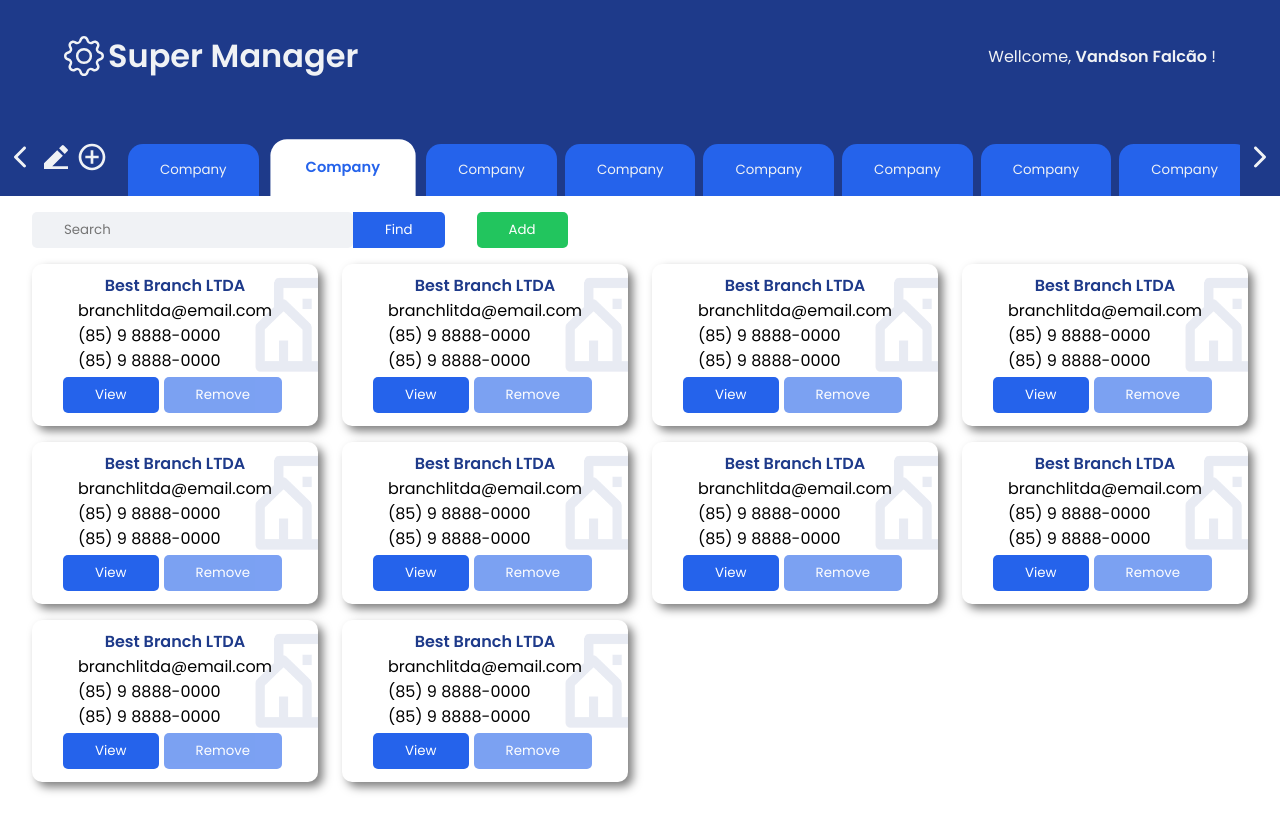
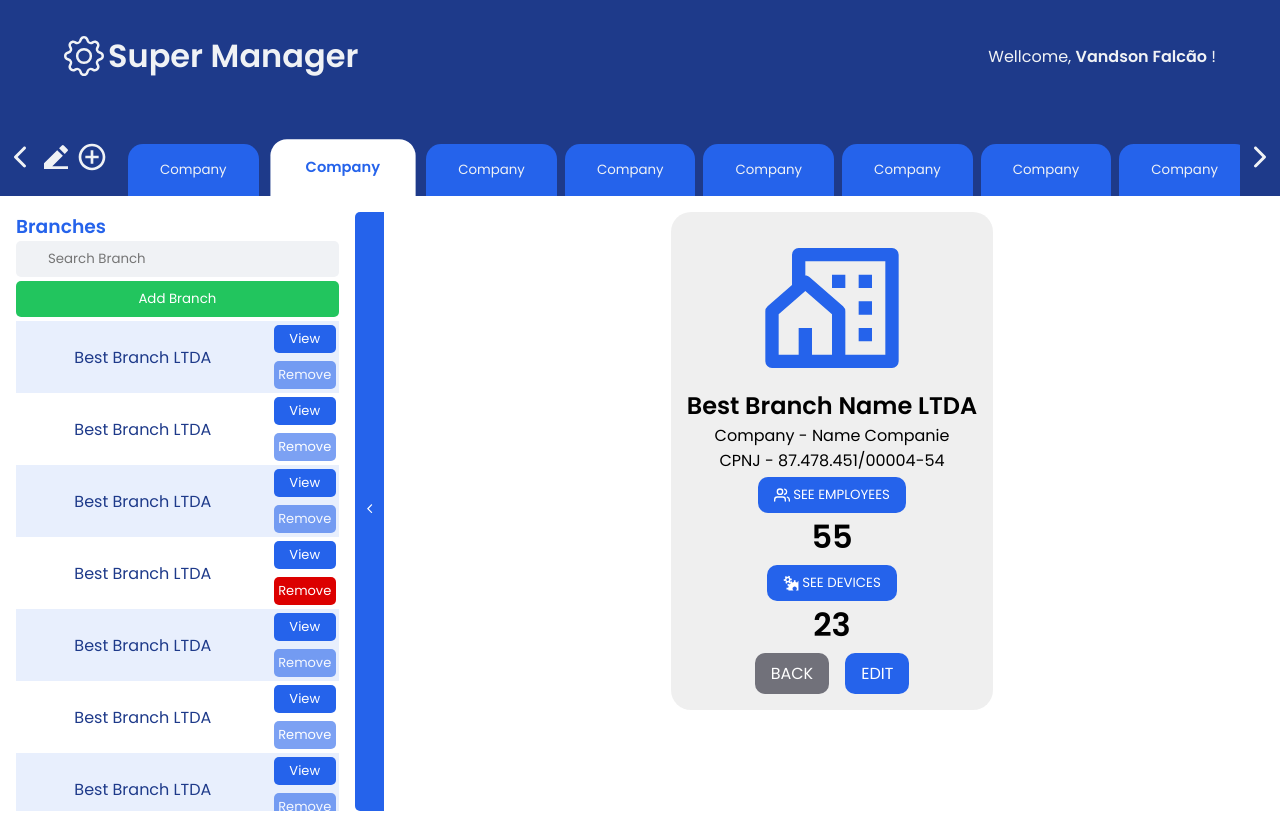
Before and after one commit to vandsonfalcao/SuperManager, a React (Create React App) app: page / in a window 1280 px wide. Shown: the top 813 px of the page. Built offline with nearby package versions, Linux system fonts and the light colour scheme.

Commit message:
settings in component branches

```diff
--- a/src/component/Branch/index.tsx
+++ b/src/component/Branch/index.tsx
@@ -96,7 +96,7 @@ export function Branch() {
             </li>
             <li>
               <a
-                href="#top"
+                href="#branchesWindow"
                 className="bt-back"
                 type="button"
                 onClick={handleBack}
--- a/src/component/Branches/index.tsx
+++ b/src/component/Branches/index.tsx
@@ -1,39 +1,66 @@
-import { Container, Content } from "./styles";
+import { useState, useRef } from "react";
+import { IoIosArrowBack, IoIosArrowForward } from "react-icons/io";
 
-interface BranchesProps {
-  setBranch: string;
-}
+import { Container, TableView, ToogleHidden } from "./styles";
 
 export function Branches() {
+  const tableViewRef = useRef<HTMLDivElement>(null);
+  const toogleViewRef = useRef<HTMLButtonElement>(null);
+  const [isShow, setIsShow] = useState(true);
+
+  function toogleHidden() {
+    if (isShow) {
+      tableViewRef.current?.classList.add("hidden");
+      toogleViewRef.current?.classList.add("bt-toogle");
+      setIsShow(!isShow);
+    } else {
+      tableViewRef.current?.classList.remove("hidden");
+      toogleViewRef.current?.classList.remove("bt-toogle");
+      setIsShow(!isShow);
+    }
+  }
+
   return (
-    <Container>
-      <Content>
+    <Container id="branchesWindow">
+      <TableView ref={tableViewRef}>
         <div>
-          <input type="text" placeholder="Search" />
-          <button className="bt-find">Find</button>
-          <button className="bt-add">Add</button>
+          <h3>Branches</h3>
         </div>
-        <ul>
+        <div>
+          <input type="text" placeholder="Search Branch" />
+          <button className="bt-add">Add Branch</button>
+        </div>
+        <table>
           {new Array(10).fill(0).map((_, idx) => (
-            <li key={idx}>
-              <h4>Best Branch LTDA</h4>
-              <div>
-                <p>branchlitda@email.com</p>
-                <p>(85) 9 8888-0000</p>
-                <p>(85) 9 8888-0000</p>
-              </div>
-              <div>
-                <button type="button" onClick={() => {}}>
+            <tr key={idx}>
+              <td>Best Branch LTDA</td>
+              <td>
+                <a href="#selectedBranch" type="button" onClick={() => {}}>
                   View
-                </button>
-                <button type="button" disabled>
-                  Remove
-                </button>
-              </div>
-            </li>
+                </a>
+                {idx === 3 ? (
+                  <button className="bt-remove-active" type="button">
+                    Remove
+                  </button>
+                ) : (
+                  <button type="button" disabled>
+                    Remove
+                  </button>
+                )}
+              </td>
+            </tr>
           ))}
-        </ul>
-      </Content>
+        </table>
+      </TableView>
+      <ToogleHidden>
+        <button
+          ref={toogleViewRef}
+          className="bt-hidden"
+          onClick={toogleHidden}
+        >
+          {isShow ? <IoIosArrowBack /> : <IoIosArrowForward />}
+        </button>
+      </ToogleHidden>
     </Container>
   );
 }
--- a/src/component/Branches/styles.ts
+++ b/src/component/Branches/styles.ts
@@ -1,100 +1,87 @@
-import BranchLogo from '../../assets/Branch.png'
 import styled from 'styled-components';
 
 export const Container = styled.div`
-    flex: 1;
+    max-width: 30%;
+    padding: 1rem 0;
     display: flex;
-    justify-content: center;
-    padding: 1rem 2rem;
-`;
-
-export const Content = styled.div`
-    flex: 1;
-    >div {
-        margin-bottom: 1rem;
-        button{
-            margin-right:2rem;
+    a {
+        display: block;
+    }
+    button, a{
+        padding: 0.5rem 1rem;
         color: #fff;
-            padding: 0.5rem 2rem;
         border-radius: 5px;
         background: var(--blue);
-            @media screen and (max-width: 520px){
-                margin-right:0.5rem;
-                padding: 0.5rem 1.25rem;
-            }
         &:hover {
             filter: brightness(0.9);
         }
-            &.bt-find {
-                border-radius: 0 5px 5px 0;
-            }
         &.bt-add {
+            margin: 0.25rem 0;
+            width: 100%;
             background: var(--green);
         }
+        &.bt-remove-active{
+            background: var(--red);
+        }
+    }
+    .hidden {
+        padding: 0;
+        overflow: hidden;
+        width: 0;
+    }
+`;
+
+export const TableView = styled.div`
+    width: 100%;
+    padding: 0 1rem 0 1rem;
+    transition: all 1.5s;
+    h3 {
+        color: var(--blue);
     }
     input[type=text]{
+        width: 100%;
         padding: 0.5rem 2rem;
         border: none;
         border-radius: 5px;
         background: var(--shape);
     }
+    >table {
+        display: block;
+        border-spacing: 0;
+        max-height: 490px;
+        overflow-y: scroll;
+        color: var(--dark-blue);
+        tr {
+            &:nth-child(2n) {
+                background: transparent;
             }
-    >ul {
-        display: grid;
-        grid-template-columns: repeat(4, 1fr);
-        gap: 1rem 1.5rem;
-        @media screen and (max-width: 1080px){
-            grid-template-columns: repeat(3, 1fr);
-        }
-        @media screen and (max-width: 720px){
-            grid-template-columns: repeat(2, 1fr);
-        }
-        @media screen and (max-width: 520px){
-            grid-template-columns: 1fr;
-        }
-        li {
-            display: flex;
-            flex-direction: column;
-            align-items: center;
-
-            padding: 0.5em 0;
-
-            border: 1px solid transparent;
-            border-radius: 10px;
-            box-shadow: 5px 5px 10px rgba(0,0,0,0.5);
-
-            background: url(${BranchLogo}) no-repeat;
-            background-size: 100px 100px;
-            background-position: 220px 10px;
-
-            transition: border 0.2s;
-            h4{
-                color: var(--dark-blue);
-                display: inline-block;
-                text-align: center;
-            }
-            &:hover {
-                border: 1px solid var(--blue);
-            }
-            >div {
-                @media screen and (max-width: 800px){
-                    display: flex;
-                    flex-direction: column;
-                }
-                button{
-                    margin: 0.25rem 5px 0.25rem 0;
-                    color: #fff;
-                    padding: 0.5rem 2rem;
-                    border-radius: 5px;
-                    background: var(--blue);
-                    &:hover {
-                        filter: brightness(0.9);
-                    }
-                    &.bt-remove-active{
-                        background: var(--red);
+            &:nth-child(2n+1) {
+                background: rgba(37, 99, 235, 0.1);
             }
         }
+        td {
+            max-width:80%;
+            text-align: center;
+            vertical-align: middle;
+            &:last-child {
+                width: 20%;
+            }
+            button, a {
+                font-size: 0.813rem;
+                margin: 0.25rem;
+                width: 90%;
+                padding: 0.25rem;
             }
         }
     }
 `;
+export const ToogleHidden = styled.div`
+    button {
+        height: 100%;
+        border-radius: 5px 0 0 5px;
+        padding: 0.5rem;
+        &.bt-toogle {
+            border-radius: 0 5px 5px 0;
+        }
+    }
+`;
--- a/src/component/Companies/styles.ts
+++ b/src/component/Companies/styles.ts
@@ -10,6 +10,11 @@ export const Tab = styled.section`
     justify-content: space-between;
 
     background: var(--dark-blue);
+    button {
+        color: var(--shape);
+        background: transparent;
+
+    }
     >div {
         display: flex;
         align-items: center;
@@ -17,7 +22,6 @@ export const Tab = styled.section`
         column-gap: 0.25rem;
         button {
             align-items: center;
-            color: var(--shape);
             font-size: 2rem;
             &:hover {
                 filter: brightness(0.8);
@@ -45,7 +49,6 @@ export const Tab = styled.section`
                 border-radius: 15px 15px 0 0;
 
                 background: var(--blue);
-                color: var(--shape);
 
                 transition: transform 0.4s;
 
--- a/src/page/home/index.tsx
+++ b/src/page/home/index.tsx
@@ -1,16 +1,19 @@
 import Header from "../../component/Header/index";
 import Companies from "../../component/Companies/index";
-import { Container } from "./styles";
 import { Branches } from "../../component/Branches";
 import { Branch } from "../../component/Branch";
+
+import { Container, Content } from "./styles";
 
 export default function home() {
   return (
     <Container>
       <Header fullname="Vandson de Sousa Falcão" />
       <Companies />
-      <Branches />
-      <Branch />
+      <Content>
+        <Branches />
+        <Branch />
+      </Content>
     </Container>
   );
 }
--- a/src/page/home/styles.ts
+++ b/src/page/home/styles.ts
@@ -7,7 +7,10 @@ export const Container = styled.div`
         list-style: none;
     }
     button {
-        background: transparent;
-        border: 0
+        border: 0;
     }
 `;
+
+export const Content = styled.div`
+    display: flex;
+`;
```
Lines whose indentation alone changed are shown as unchanged.
